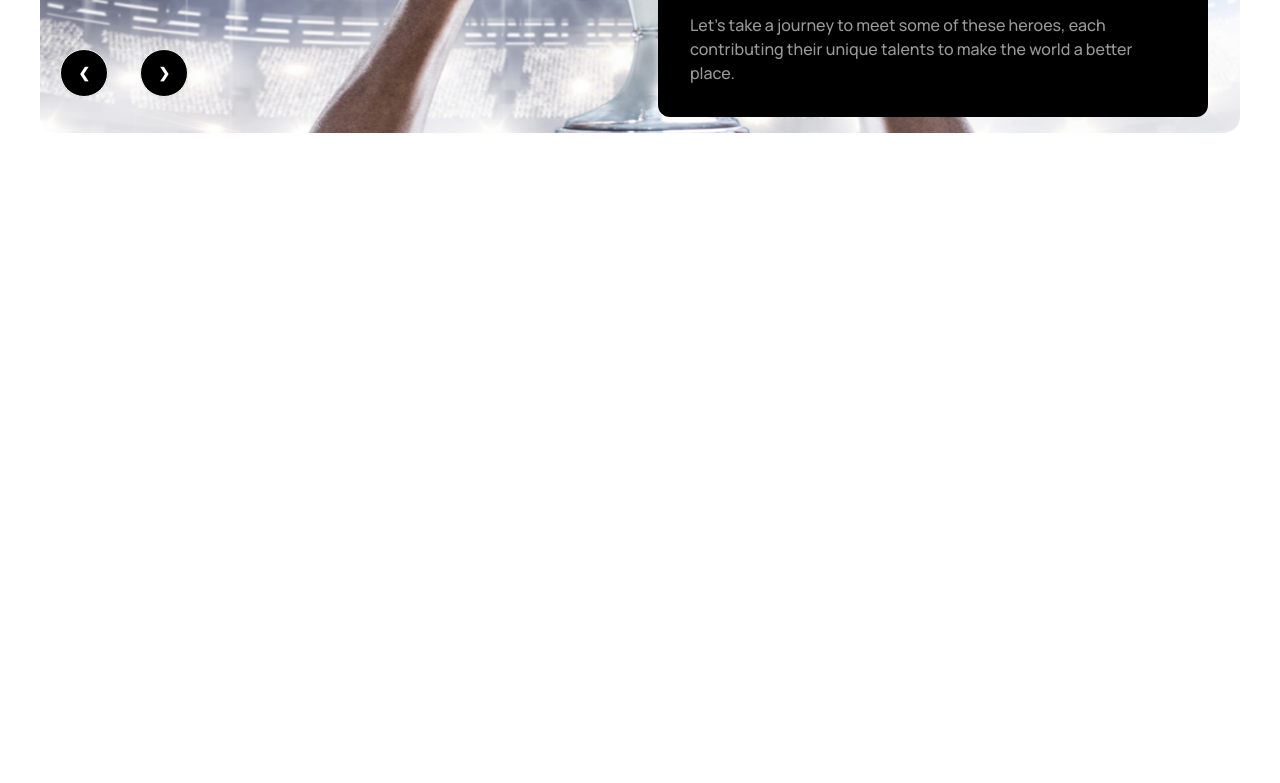
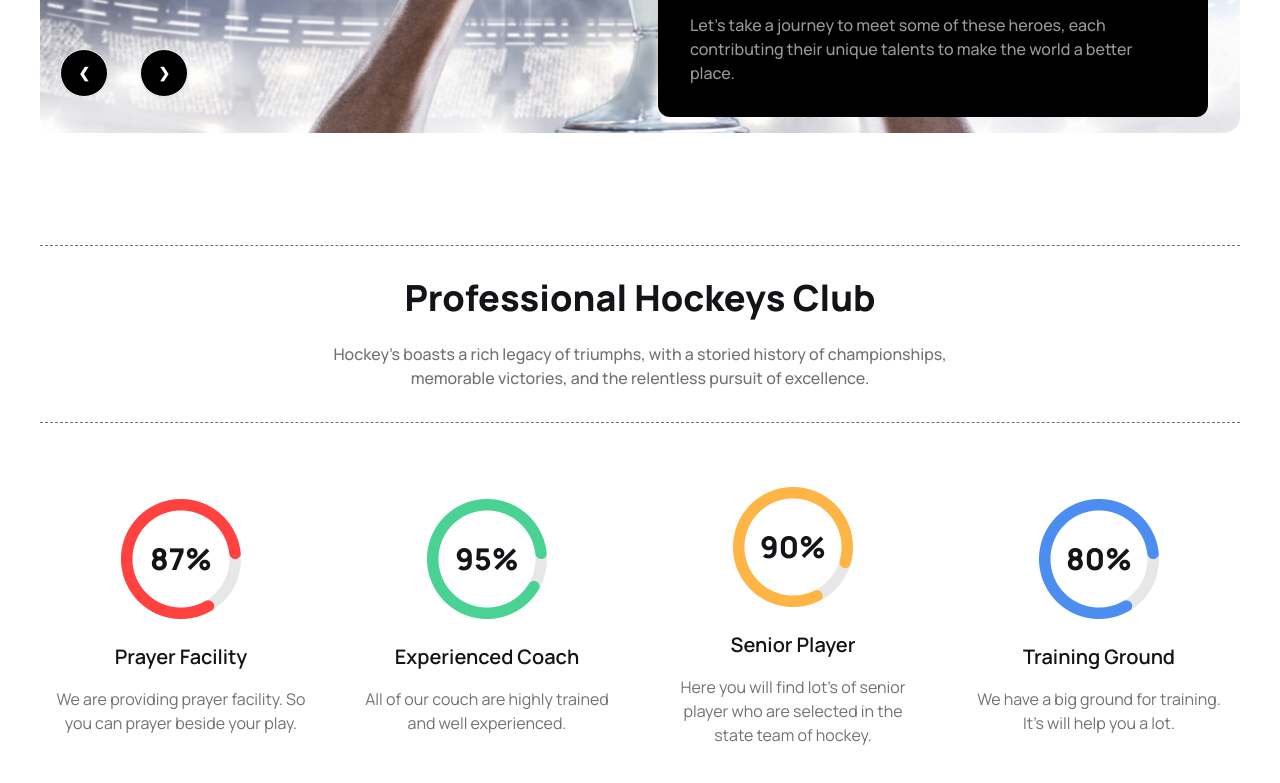
Before and after one commit to Sayem-Bhuiyan/Hockeys-Website, a plain HTML site: page index.html in a window 1280 px wide. Shown: the part 569-1352 px from the top of the page. Before the commit the page ends 814 px from the top, so only its background shows below. Drawn offline with nearby package versions, Linux system fonts and the light colour scheme.

Commit message:
created the professional hockeys club section

```diff
--- a/index.html
+++ b/index.html
@@ -29,6 +29,7 @@
                 'header-primary': '#131318',
                 'ancor': '#424247',
                 'header-description': 'rgba(255, 255, 255, 0.60)',
+                'description': 'rgba(19, 19, 24, 0.60)',
               }
             }
           }
@@ -62,7 +63,7 @@
                     <div tabindex="0" role="button" class="btn btn-ghost lg:hidden">
                       <svg xmlns="http://www.w3.org/2000/svg" class="h-6 w-6" fill="none" viewBox="0 0 24 24" stroke="#131318"><path stroke-linecap="round" stroke-linejoin="round" stroke-width="2" d="M4 6h16M4 12h8m-8 6h16" /></svg>
                     </div>
-                    <ul tabindex="0" class="menu menu-sm dropdown-content mt-3 z-[1] p-2 shadow rounded-box w-52">
+                    <ul tabindex="0" class="menu menu-sm dropdown-content mt-3 z-[1] p-2 shadow rounded-box w-52 bg-slate-100">
                         <li class="text-ancor text-base font-bold hover:text-btn-primary"><a>Home</a></li>
                         <li class="text-ancor text-base font-bold hover:text-btn-primary"><a>About</a></li>
                         <li class="text-ancor text-base font-bold hover:text-btn-primary"><a>Pages</a></li>
@@ -133,8 +134,63 @@
                 </p>
               </div>
         </div>
+    </header>
 
-    </header>
+    <!-- Main Section -->
+    <main class="container mx-auto w-11/12 lg:w-[1200px]">
+        <!-- Professional Hockeys Club  section-->
+        <section class="">
+            <div>
+                <div class="border-y-[1px] p-6 lg:p-8 border-description border-dashed mb-6 lg:mb-12 text-center">
+                    <h2 class="text-header-primary font-extrabold text-2xl lg:text-4xl mb-3 lg:mb-6">
+                        Professional Hockeys Club
+                    </h2>
+                    <p class="text-description text-sm lg:text-base font-medium leading-7 lg:w-[650px] mx-auto">
+                        Hockey's boasts a rich legacy of triumphs, with a storied history of championships, memorable victories, and the relentless pursuit of excellence.
+                    </p>
+                </div>
+
+                <div class="grid grid-cols-1 lg:grid-cols-4 justify-center gap-4 lg:gap-6 mb-10 lg:mb-24">
+                    <!-- progress 1 -->
+                    <div class="flex justify-center items-center flex-col p-4">
+                        <div class="relative ">
+                            <img class="relative" src="Images/Group 9.png" alt="">
+                            <h2 class="absolute top-1/2 left-1/2 -translate-y-1/2 -translate-x-1/2 z-10 text-header-primary text-3xl font-extrabold">87%</h2>
+                        </div>
+                        <h3 class="mt-6 text-header-primary text-xl font-semibold mb-4">Prayer Facility</h3>
+                        <p class="text-description text-center text-base leading-6">We are providing prayer facility. So you can prayer beside your play.</p>
+                    </div>
+                    <!-- progress 2 -->
+                    <div class="flex justify-center items-center flex-col p-4">
+                        <div class="relative ">
+                            <img class="relative" src="Images/Group 9 (1).png" alt="">
+                            <h2 class="absolute top-1/2 left-1/2 -translate-y-1/2 -translate-x-1/2 z-10 text-header-primary text-3xl font-extrabold">95%</h2>
+                        </div>
+                        <h3 class="mt-6 text-header-primary text-xl font-semibold mb-4">Experienced Coach</h3>
+                        <p class="text-description text-center text-base leading-6">All of our couch are highly trained and well experienced.</p>
+                    </div>
+                    <!-- progress 3 -->
+                    <div class="flex justify-center items-center flex-col p-4">
+                        <div class="relative ">
+                            <img class="relative" src="Images/Group 9 (2).png" alt="">
+                            <h2 class="absolute top-1/2 left-1/2 -translate-y-1/2 -translate-x-1/2 z-10 text-header-primary text-3xl font-extrabold">90%</h2>
+                        </div>
+                        <h3 class="mt-6 text-header-primary text-xl font-semibold mb-4">Senior Player</h3>
+                        <p class="text-description text-center text-base leading-6">Here you will find lot's of senior player who are selected in the state team of hockey.</p>
+                    </div>
+                    <!-- progress 4 -->
+                    <div class="flex justify-center items-center flex-col p-4">
+                        <div class="relative ">
+                            <img class="relative" src="Images/Group 9 (3).png" alt="">
+                            <h2 class="absolute top-1/2 left-1/2 -translate-y-1/2 -translate-x-1/2 z-10 text-header-primary text-3xl font-extrabold">80%</h2>
+                        </div>
+                        <h3 class="mt-6 text-header-primary text-xl font-semibold mb-4">Training Ground</h3>
+                        <p class="text-description text-center text-base leading-6">We have a big ground for training. It's will help you a lot.</p>
+                    </div>
+                </div>
+            </div>
+        </section>
+    </main>
 </body>
 
 </html>
```
Also changed, not shown: Images/Group 9 (1).png (added), Images/Group 9 (2).png (added), Images/Group 9 (3).png (added), Images/Group 9.png (added).
